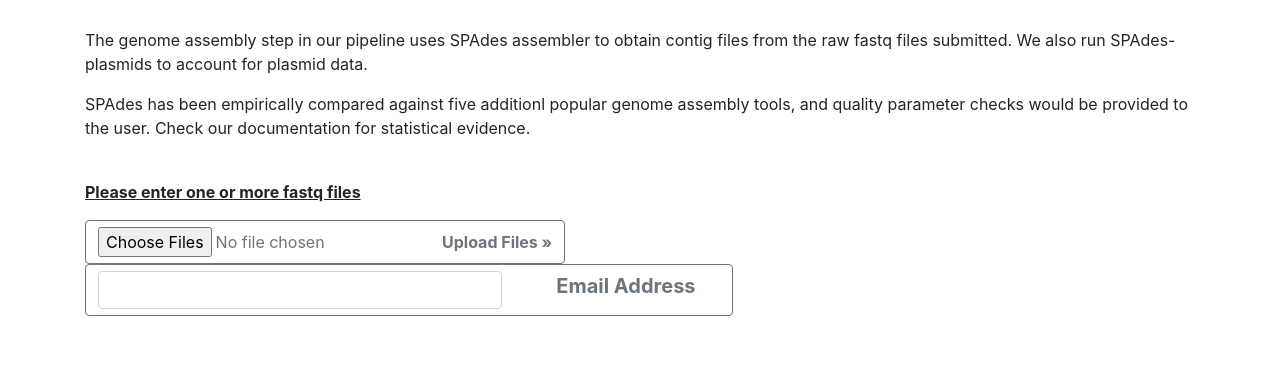
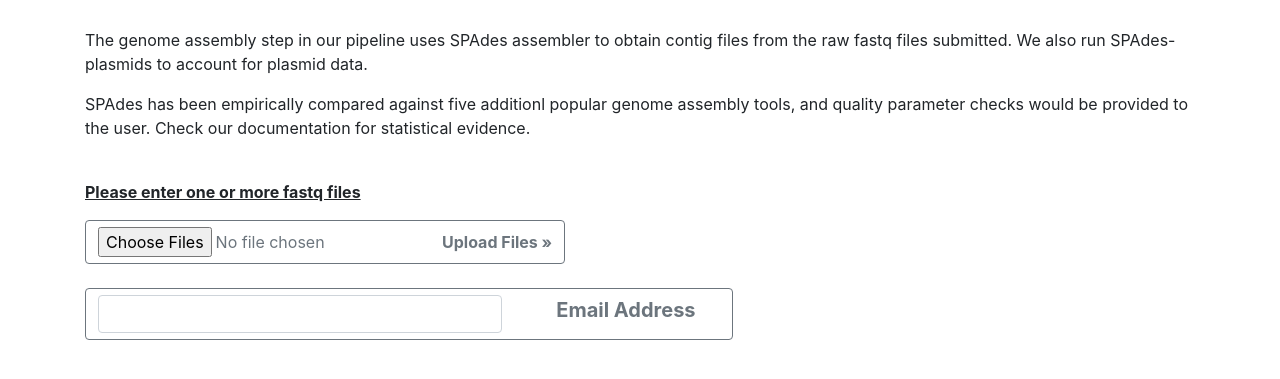
Before and after one commit to compgenomics2020/Team2-WebServer, a Django app: page /assembly/home/ in a window 1280 px wide. Shown: the part 378-757 px from the top of the page. Run offline with Django 3.2, Linux system fonts and the light colour scheme; some libraries are stand-ins or nearby versions.

Commit message:
Form Change

```diff
--- a/cabunicrisis/templates/assembly/assembly_homepage.html
+++ b/cabunicrisis/templates/assembly/assembly_homepage.html
@@ -33,10 +33,8 @@
                 <p><strong><u>Please enter one or more fastq files</u></strong></p>
                 <form method="post" enctype="multipart/form-data" class="text-left"></form>
                         <button type="button" class="btn btn-outline-secondary" >
-                        <input type="file" class="text-black" name="raw-fastq-files" multiple ><b>Upload Files »</b></button>
-                </form>
-                <br>
-                <form method="post" enctype="multipart/form-data" class="text-left">
+						<input type="file" class="text-black" name="raw-fastq-files" multiple ><b>Upload Files »</b></button>
+						<br><br>
                         {% csrf_token %}
                         <button type="button" class="btn btn-outline-secondary col-md-7">
                                 <div class="row align-items-center">
```
